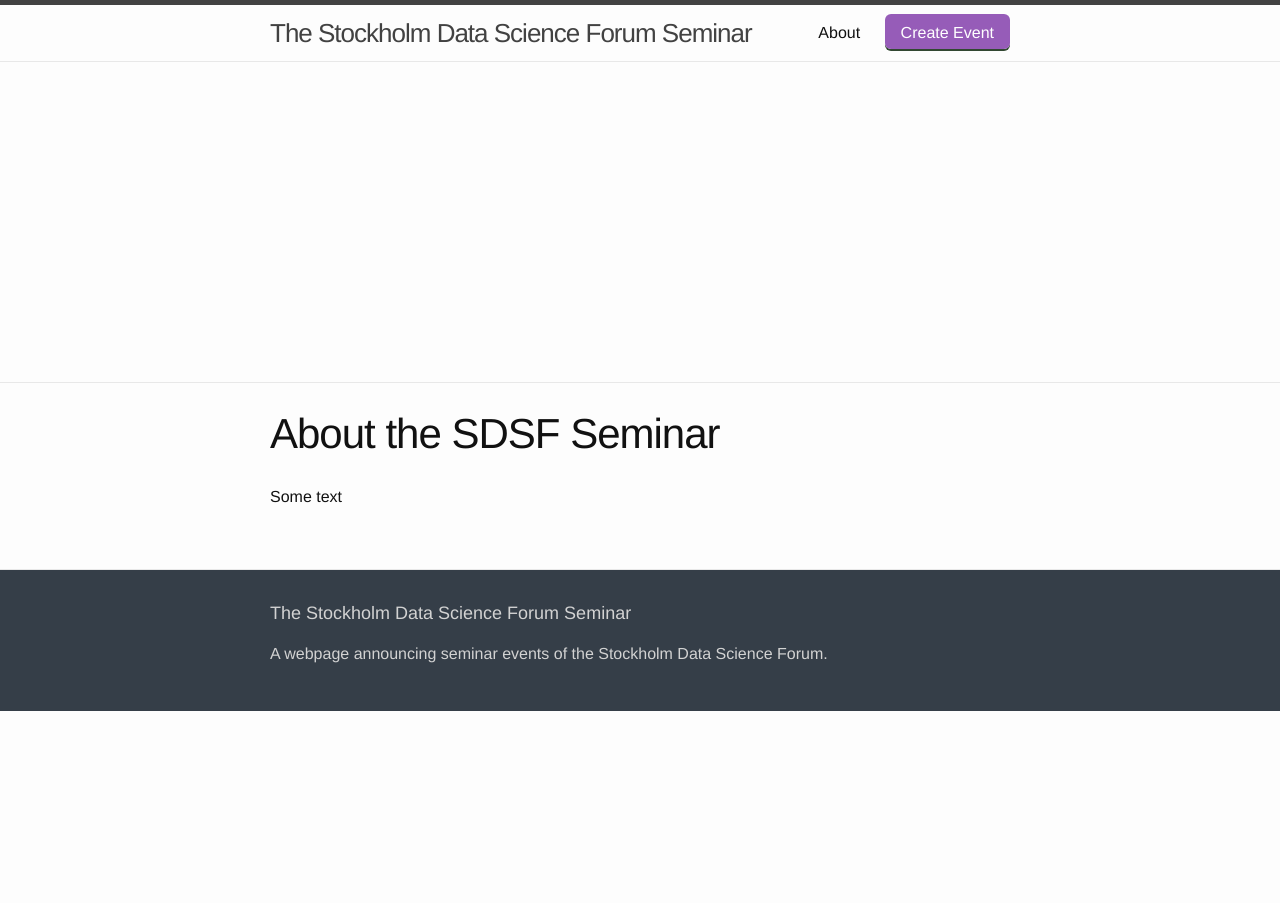
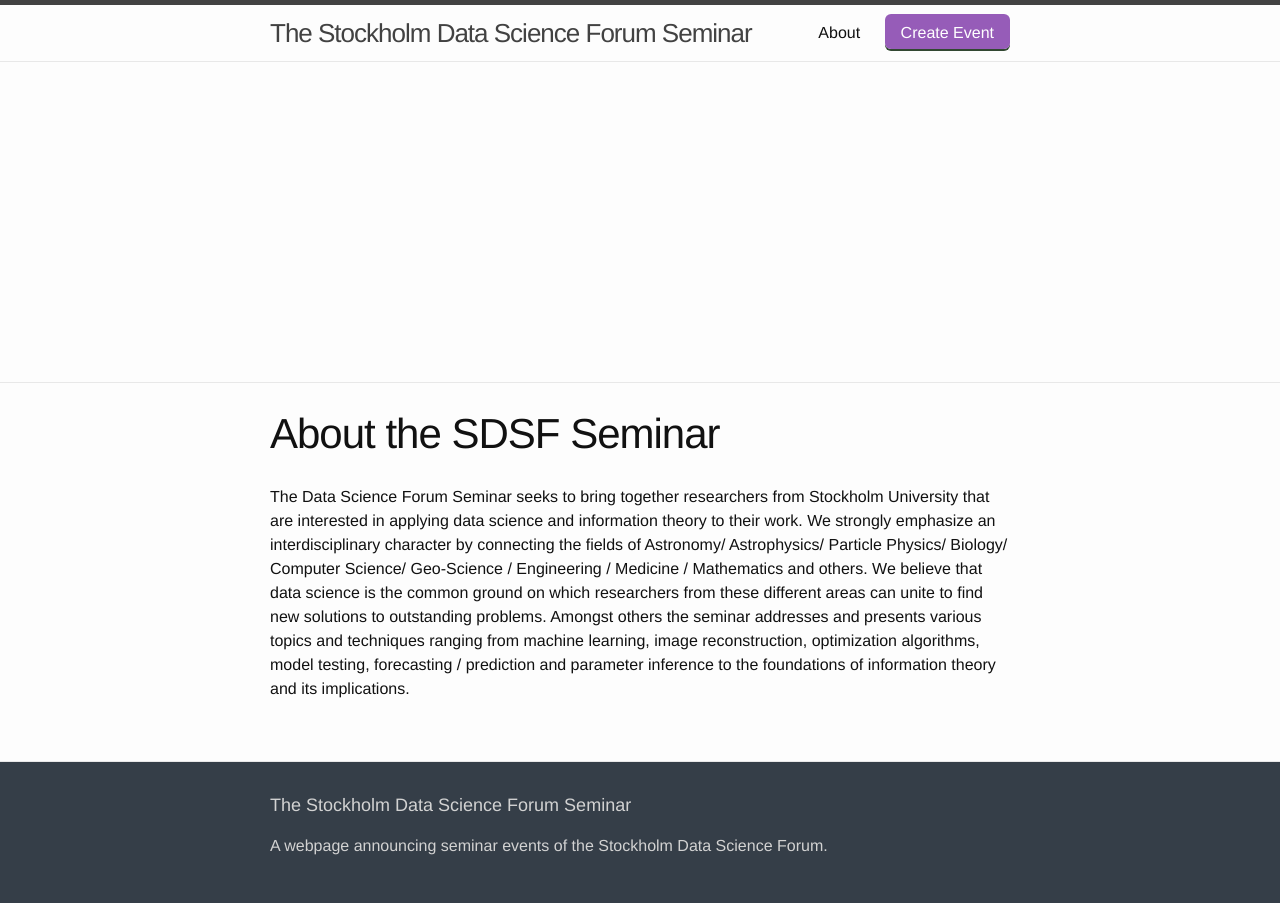
Before and after one commit to sudsfs/sudsfs.github.io, a Jekyll site: the page built from about.md, in a window 1280 px wide. Built offline with Jekyll 4.4.1, drawn with Linux system fonts in a browser that asks for light colours.

```diff
--- a/_layouts/default.html
+++ b/_layouts/default.html
@@ -10,7 +10,7 @@
 {% if page.cover %}
   <div class="blog-cover" style="background-image:url({{page.cover}});">
 {% else %}
-  <div class="blog-cover" style="background-image:url(http://app-beacon.com/wp-content/uploads/2015/05/events.jpg);">
+  <div class="blog-cover" style="background-image:url({{page.cover}});">
 {% endif %}
   </div>
   {% if page.cover_credit %}
--- a/about.md
+++ b/about.md
@@ -5,4 +5,4 @@ title: About the SDSF Seminar
 permalink: /about/
 ---
 
-Some text
+The Data Science Forum Seminar seeks to bring together researchers from Stockholm University that are interested in applying data science and information theory to their work. We strongly emphasize an interdisciplinary character by connecting the fields of Astronomy/ Astrophysics/ Particle Physics/ Biology/ Computer Science/ Geo-Science / Engineering / Medicine / Mathematics and others. We believe that data science is the common ground on which researchers from these different areas can unite to find new solutions to outstanding problems. Amongst others the seminar addresses and presents various topics and techniques ranging from machine learning, image reconstruction, optimization algorithms, model testing, forecasting / prediction and parameter inference to the foundations of information theory and its implications.
```
Also changed, not shown: index.html (+10 -1 lines), 1 other file.
